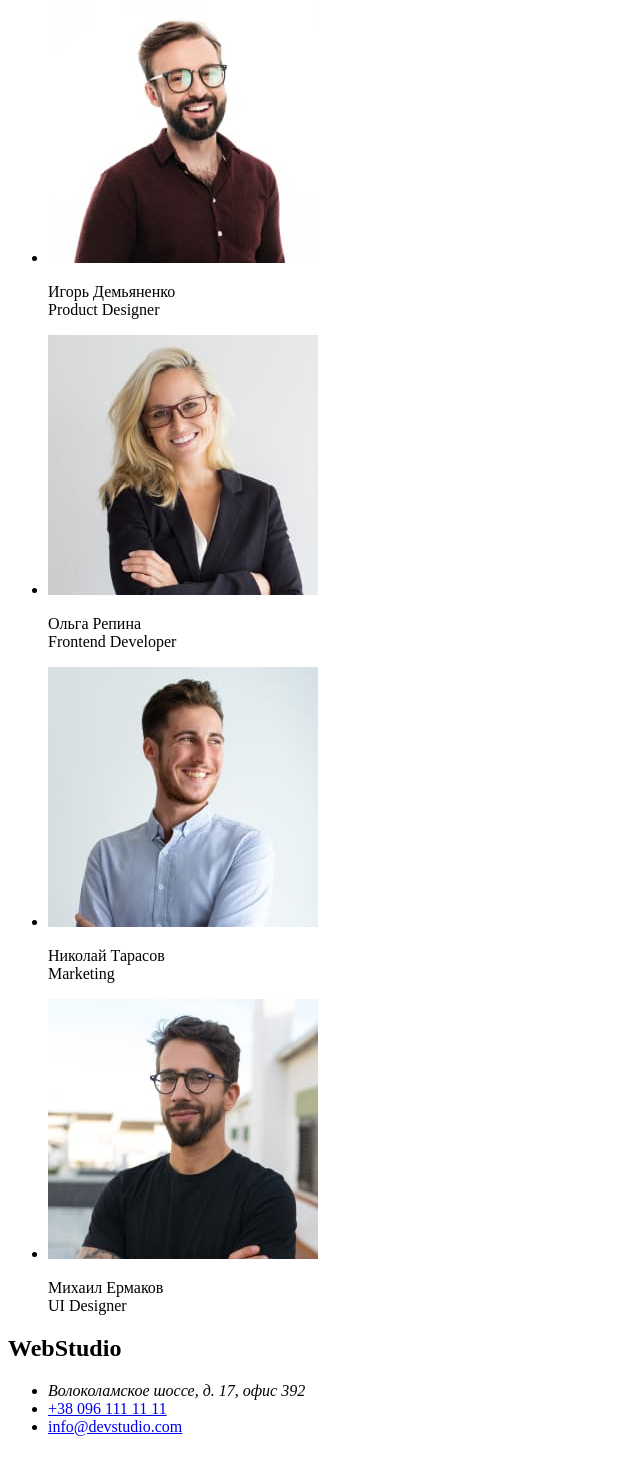
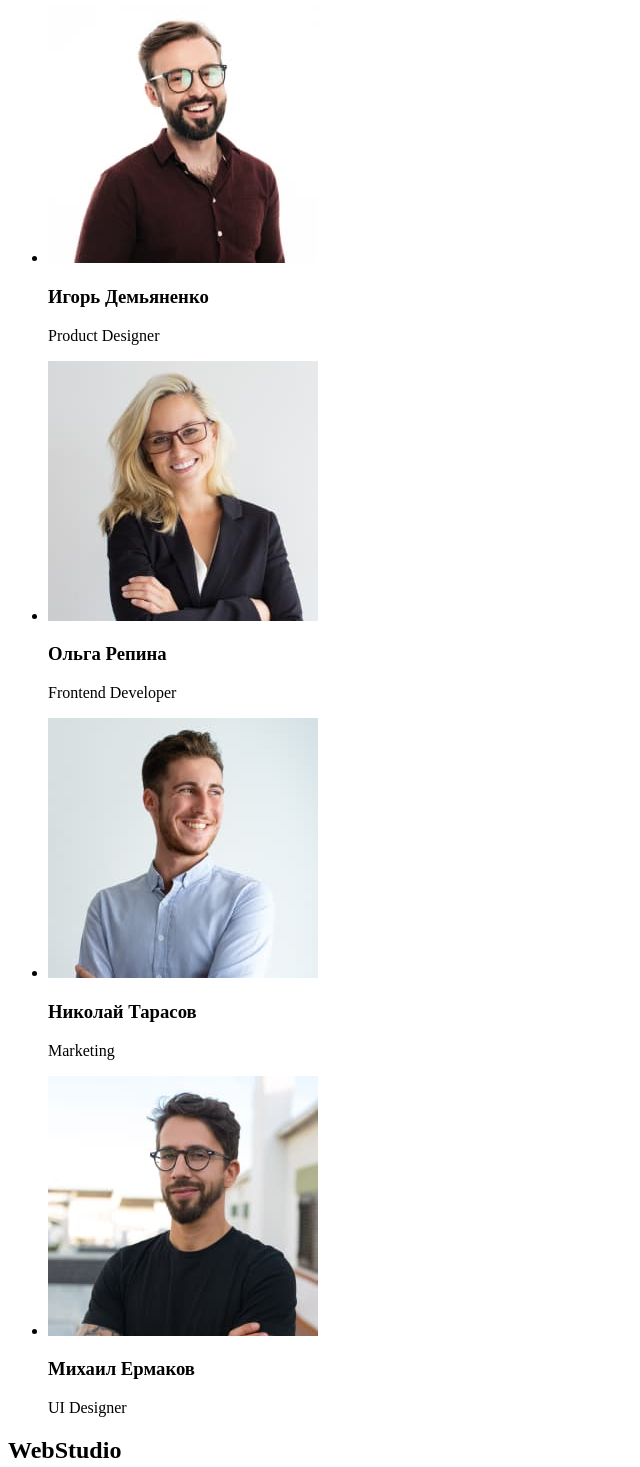
Before and after one commit to rgodya/goit-markup-hw-01, a plain HTML site: page index.html in a window 1280 px wide. Shown: the part 1675-3142 px from the top of the page, without its empty margins (0-640 px from the left). Drawn offline with Linux system fonts and the light colour scheme.

Commit message:
Для проверки на валидатор

```diff
--- a/index.html
+++ b/index.html
@@ -68,28 +68,26 @@
             <ul>
                 <li>
                     <img src="./images/prodactdesigner1s.jpg" alt="Игорь Демяненко" widht=270 height=260>
-                        <p>Игорь Демьяненко <br> <lang="en">Product Designer</lang>
-                        </p>
+                        <h3>Игорь Демьяненко</h3>
+                            <p>Product Designer</p>
                     </img>
+                </li>
                 <li>
                     <img src="./images/Frontend Developer2s.jpg" alt="Ольга Репина" widht=270 height=260>
-                    <p>Ольга Репина <br>
-                        <lang="en">Frontend Developer</lang>
-                    </p>
+                        <h3>Ольга Репина</h3>
+                            <p>Frontend Developer</p>
                     </img>
                 </li>
                 <li>
                     <img src="./images/Marketing3s.jpg" alt="Николай Тарасов" widht=270 height=260>
-                    <p>Николай Тарасов <br>
-                        <lang="en">Marketing</lang>
-                    </p>
+                        <h3>Николай Тарасов</h3>
+                            <p>Marketing</p>
                     </img>
                 </li>
                 <li>
                     <img src="./images/UI Designer4s.jpg" alt="Михаил Ермаков" widht=270 height=260>
-                    <p>Михаил Ермаков <br>
-                        <lang="en">UI Designer</lang>
-                    </p>
+                        <h3>Михаил Ермаков</h3>
+                            <p>UI Designer</p>
                     </img>
                 </li>
             </ul>
```
